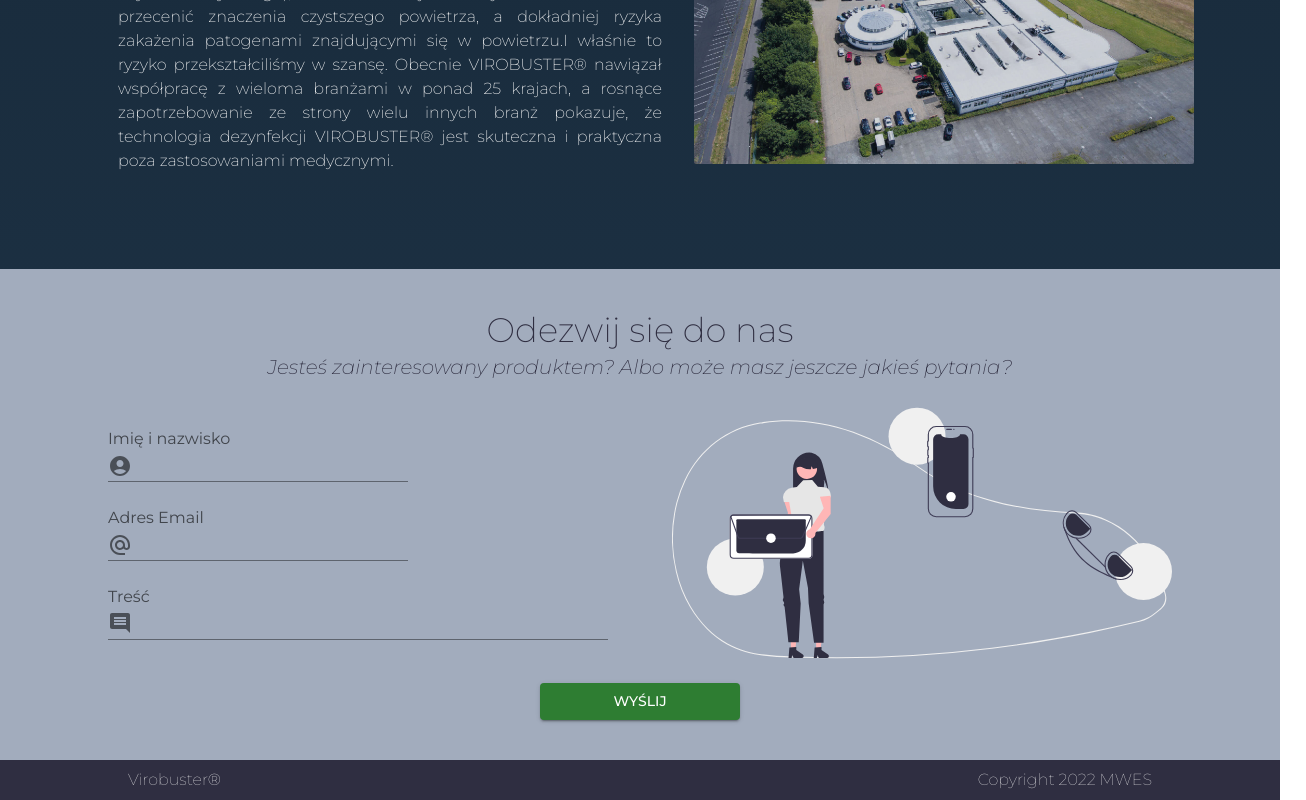
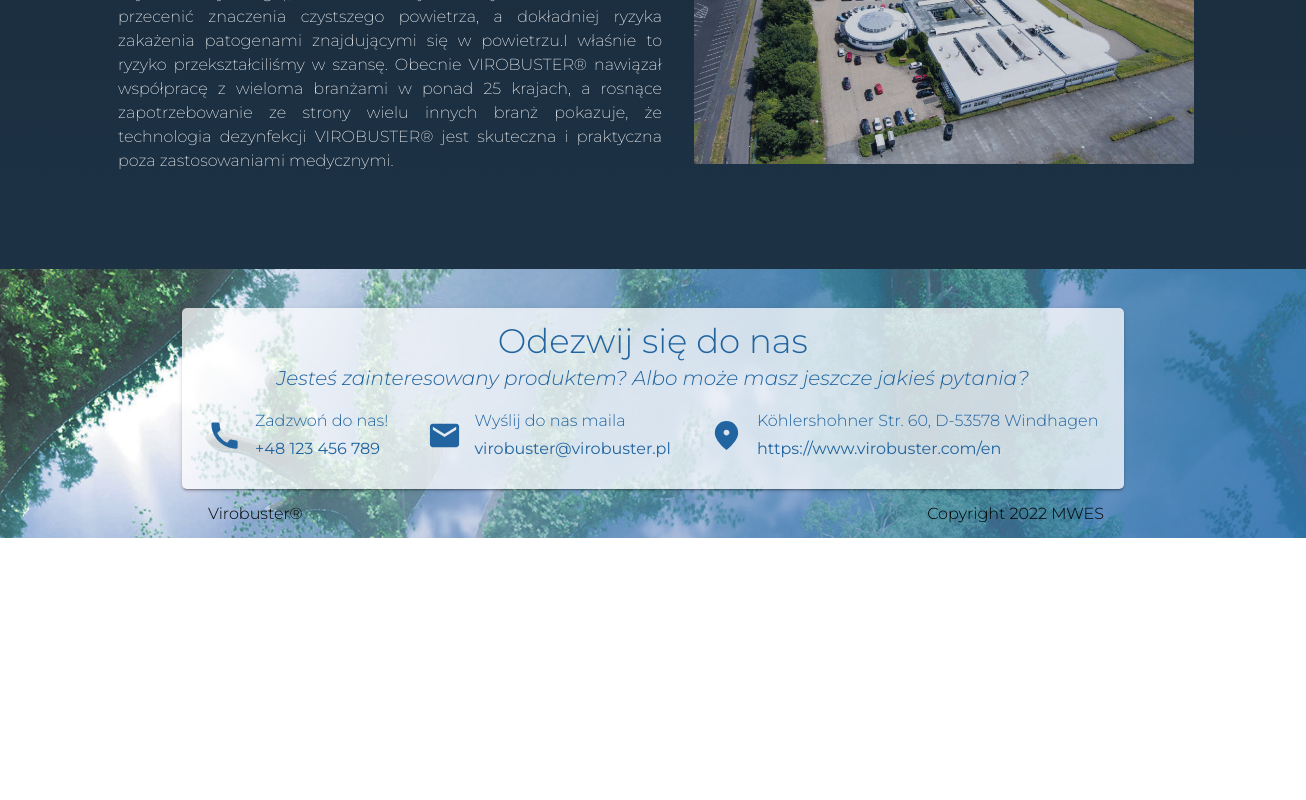
Before and after one commit to paltoalko/virobuster-frontend, a React (Create React App) app: page / in a window 1280 px wide. Shown: the part 4821-5621 px from the top of the page, 1306 px wide, since content can reach past the window. After the commit the page ends 5359 px from the top, so only its background shows below. Built offline with nearby package versions, Linux system fonts and the light colour scheme.

Commit message:
footer + contact module draft

```diff
--- a/src/App.tsx
+++ b/src/App.tsx
@@ -5,7 +5,6 @@
 import DetailsView from './components/DetailsView';
 import PhotosView from './components/PhotosView';
 import Contact from './components/Contact';
-import Footer from './components/Footer';
 import BodyHeader from './components/BodyHeader';
 import './assets/styles/style.css';
 import VideoView from './components/VideoView';
@@ -36,7 +35,6 @@
           faqRef={faq}
           detailsRef={details}
         />
-
         <Box className={'container-middle'}>
           <HeroView />
           <InformationView />
@@ -44,7 +42,6 @@
           <VideoView />
           <BodyHeader />
           <PhotosView contactRef={contact} />
-
           <Box ref={details}>
             <DetailsView />
           </Box>
@@ -57,7 +54,6 @@
           <Box ref={contact}>
             <Contact />
           </Box>
-          <Footer />
         </Box>
       </ThemeProvider>
     </Box>
--- a/src/assets/styles/Contact.module.css
+++ b/src/assets/styles/Contact.module.css
@@ -3,140 +3,56 @@
   flex-direction: column;
   justify-content: center;
   align-items: center;
-  width: 100%;
-  margin-top: 5vh;
+  padding: 3vmax 1vmax 0vmax 1vmax;
+  flex-wrap: wrap;
 }
 
-.header {
-  margin: 5vh 0 0 !important;
+.overlay {
+  background-color: #ffffffbe;
+  display: flex;
+  flex-direction: column;
+  justify-content: center;
+  align-items: center;
+  padding: 1vmax;
+  border-radius: 5px;
 }
 
+.contactBox {
+  display: flex;
+  flex-wrap: wrap;
+  gap: 1vmax;
+}
+
+.contactCol {
+  display: flex;
+  justify-content: center;
+  align-items: center;
+  padding: 1vmax;
+  border-radius: 5px;
+}
+
+.subheader {
+  margin-bottom: 1vmax;
+}
+
+.icon {
+  font-size: 3vmax;
+  margin-right: 1vmax;
+}
+
+.footer {
+  display: flex;
+  justify-content: space-between;
+  align-items: center;
+  width: 70vw;
+  padding: 1vmax 0.5vmax 1vmax 1vmax;
+}
 .subheader {
   text-align: center;
 }
 
-.form {
-  width: 100%;
-  display: flex;
-  flex-direction: column;
-  align-items: center;
-  justify-content: center;
-  background-color: #a2acbd;
-}
-
-.inputTextField {
-  width: 500px;
-  max-width: 100%;
-  margin: 3vh 0;
-}
-.inputSmall {
-  width: 300px;
-  max-width: 100%;
-  margin: 3vh 0;
-}
-
-.formContainer {
-  display: flex;
-  justify-content: center;
-  align-items: center;
-  gap: 5vw;
-}
-
-.button {
-  width: 200px;
-  margin-bottom: 5vh !important;
-}
-
-.label {
-  font-size: 2vh !important;
-}
-
-@media only screen and (min-width: 320px) and (max-width: 481px) {
-  .svg {
-    width: 300px;
-    height: 180px;
-  }
-  .formContainer {
-    flex-direction: column-reverse;
-  }
-
-  .header {
-    margin: 3vh 0 0 !important;
-  }
-
-  .icon {
-    font-size: 2vh !important;
-  }
-
-  .inputTextField {
-    width: 250px;
-    margin: 1vh 0;
-  }
-  .inputSmall {
-    width: 200px;
-    margin: 1vh 0;
-  }
-  .button {
-    margin-bottom: 3vh !important;
+@media only screen and (max-width: 450px) {
+  .container {
+    padding: 3vmax 0vmax 0vmax 0vmax;
   }
 }
-
-@media only screen and (min-width: 481px) and (max-width: 769px) {
-  .svg {
-    width: 250px;
-    height: 180px;
-  }
-
-  .header {
-    margin: 3vh 0 0 !important;
-  }
-
-  .icon {
-    font-size: 2vh !important;
-  }
-
-  .inputTextField {
-    width: 250px;
-    margin: 1vh 0;
-  }
-  .inputSmall {
-    width: 200px;
-    margin: 1vh 0;
-  }
-  .button {
-    margin-bottom: 3vh !important;
-  }
-}
-
-@media only screen and (min-width: 769px) and (max-width: 1000px) {
-  .inputTextField {
-    width: 450px;
-    margin: 2vh 0;
-  }
-  .inputSmall {
-    width: 250px;
-    margin: 2vh 0;
-  }
-
-  .header {
-    margin: 3vh 0 0 !important;
-  }
-
-  .icon {
-    font-size: 2vh !important;
-  }
-
-  .button {
-    margin-bottom: 3vh !important;
-  }
-  .svg {
-    width: 300px;
-  }
-}
-
-@media only screen and (min-width: 1000px) and (max-width: 1100px) {
-  .svg {
-    width: 400px;
-    height: 180px;
-  }
-}
--- a/src/assets/styles/Footer.module.css
+++ /dev/null
@@ -1,8 +0,0 @@
-.footer {
-  display: flex;
-  justify-content: center;
-  align-items: center;
-
-  padding: 1vh 10vw;
-  background-color: #2f2e41;
-}
--- a/src/components/Contact.tsx
+++ b/src/components/Contact.tsx
@@ -1,132 +1,133 @@
-import { AccountCircle, AlternateEmail } from '@mui/icons-material';
-import CommentIcon from '@mui/icons-material/Comment';
-
-import {
-  Box,
-  Button,
-  Input,
-  InputAdornment,
-  InputLabel,
-  TextField,
-  Typography,
-} from '@mui/material';
+import { Box, Link, Typography } from '@mui/material';
 import React from 'react';
 import styles from '../assets/styles/Contact.module.css';
-import { ReactComponent as ContactUs } from '../assets/svg/contactUs.svg';
+import Background from '../assets/img/footer-bkg.png';
+import FmdGoodIcon from '@mui/icons-material/FmdGood';
+import CallIcon from '@mui/icons-material/Call';
+import EmailIcon from '@mui/icons-material/Email';
+const stylesImg = {
+  container: {
+    backgroundImage: `url(${Background})`,
+    height: `100%`,
+    width: `100%`,
+    backgroundSize: `cover`,
+  },
+};
 
 const Contact: React.FC<{}> = () => {
-  // const formValues = {
-  //   name: '',
-  //   message: '',
-  //   email: '',
-  //   subject: '',
-  //   sent: false,
-  //   emailError: false,
-  // };
-  // const [formData, setFormData] = useState(formValues);
-
   return (
-    <Box className={styles.container}>
-      <form className={styles.form}>
+    <Box style={stylesImg.container} className={styles.container}>
+      <Box className={styles.overlay} boxShadow={2}>
         <Typography
           variant="h4"
-          color="#2F2E41"
-          fontWeight={200}
+          color="secondary"
+          fontWeight={300}
           className={styles.header}
         >
           Odezwij się do nas
         </Typography>
         <Typography
           variant="h6"
-          color="#2F2E41"
           fontStyle="italic"
-          fontWeight={200}
+          color="secondary"
+          fontWeight={300}
           className={styles.subheader}
         >
           Jesteś zainteresowany produktem? Albo może masz jeszcze jakieś
           pytania?
         </Typography>
-        <Box className={styles.formContainer}>
-          <Box>
-            <Box className={styles.inputSmall}>
-              <InputLabel
-                htmlFor="input-with-icon-adornment"
-                className={styles.label}
+        <Box className={styles.contactBox}>
+          <Box className={styles.contactCol}>
+            <CallIcon
+              color="secondary"
+              fontSize="large"
+              className={styles.icon}
+            />
+            <Box>
+              <Typography
+                variant="subtitle1"
+                color="secondary"
+                fontWeight={300}
               >
-                Imię i nazwisko
-              </InputLabel>
-              <Input
+                Zadzwoń do nas!
+              </Typography>
+              <Typography
+                variant="subtitle1"
                 color="secondary"
-                id="input-with-icon-adornment"
-                required
-                fullWidth
-                type="text"
-                startAdornment={
-                  <InputAdornment position="start">
-                    <AccountCircle className={styles.icon} />
-                  </InputAdornment>
-                }
-              />
-            </Box>
-
-            <Box className={styles.inputSmall}>
-              <InputLabel
-                htmlFor="input-with-icon-adornment"
-                className={styles.label}
+                fontWeight={400}
               >
-                Adres Email
-              </InputLabel>
-              <Input
-                color="secondary"
-                id="input-with-icon-adornment"
-                required
-                fullWidth
-                type="email"
-                startAdornment={
-                  <InputAdornment position="start">
-                    <AlternateEmail className={styles.icon} />
-                  </InputAdornment>
-                }
-              />
-            </Box>
-            <Box className={styles.inputTextField}>
-              <InputLabel
-                htmlFor="input-with-icon-adornment"
-                className={styles.label}
-              >
-                Treść
-              </InputLabel>
-              <TextField
-                color="secondary"
-                id="textfield"
-                variant="standard"
-                required
-                type="text"
-                fullWidth
-                multiline
-                InputProps={{
-                  startAdornment: (
-                    <InputAdornment position="start">
-                      <CommentIcon className={styles.icon} />
-                    </InputAdornment>
-                  ),
-                }}
-              />
+                +48 123 456 789
+              </Typography>
             </Box>
           </Box>
-          <ContactUs className={styles.svg} />
+          <Box className={styles.contactCol}>
+            <EmailIcon
+              color="secondary"
+              fontSize="large"
+              className={styles.icon}
+            />
+            <Box>
+              <Typography
+                variant="subtitle1"
+                color="secondary"
+                fontWeight={300}
+              >
+                Wyślij do nas maila
+              </Typography>
+              <Typography
+                variant="subtitle1"
+                color="secondary"
+                fontWeight={400}
+              >
+                virobuster@virobuster.pl
+              </Typography>
+            </Box>
+          </Box>
+          <Box className={styles.contactCol}>
+            <FmdGoodIcon
+              color="secondary"
+              fontSize="large"
+              className={styles.icon}
+            />
+            <Box>
+              <Typography
+                variant="subtitle1"
+                color="secondary"
+                fontWeight={300}
+              >
+                Köhlershohner Str. 60, D-53578 Windhagen
+              </Typography>
+              <Typography
+                variant="subtitle1"
+                color="secondary"
+                fontWeight={400}
+              >
+                <Link
+                  href="https://www.virobuster.com/en"
+                  target="_blank"
+                  underline="none"
+                  color="secondary"
+                >
+                  https://www.virobuster.com/en
+                </Link>
+              </Typography>
+            </Box>
+          </Box>
         </Box>
-
-        <Button
-          color="success"
-          type="submit"
-          variant="contained"
-          onClick={(e) => e.preventDefault()}
-          className={styles.button}
+      </Box>
+      <Box className={styles.footer}>
+        <Typography
+          className={styles.text}
+          color="black"
+          fontWeight={300}
+          sx={{ mr: 'auto' }}
         >
-          Wyślij
-        </Button>
-      </form>
+          Virobuster®
+        </Typography>
+        <Typography className={styles.text} color="black" fontWeight={300}>
+          Copyright 2022 MWES
+        </Typography>
+      </Box>
     </Box>
   );
 };
--- a/src/components/Footer.tsx
+++ /dev/null
@@ -1,23 +0,0 @@
-import { Box, Typography } from '@mui/material';
-import React from 'react';
-import styles from '../assets/styles/Footer.module.css';
-
-const Footer: React.FC<{}> = () => {
-  return (
-    <Box className={styles.footer}>
-      <Typography
-        className={styles.text}
-        color="primary"
-        fontWeight={100}
-        sx={{ mr: 'auto' }}
-      >
-        Virobuster®
-      </Typography>
-      <Typography className={styles.text} color="primary" fontWeight={100}>
-        Copyright 2022 MWES
-      </Typography>
-    </Box>
-  );
-};
-
-export default Footer;
```
Also changed, not shown: src/assets/img/footer-bkg.png (added).
